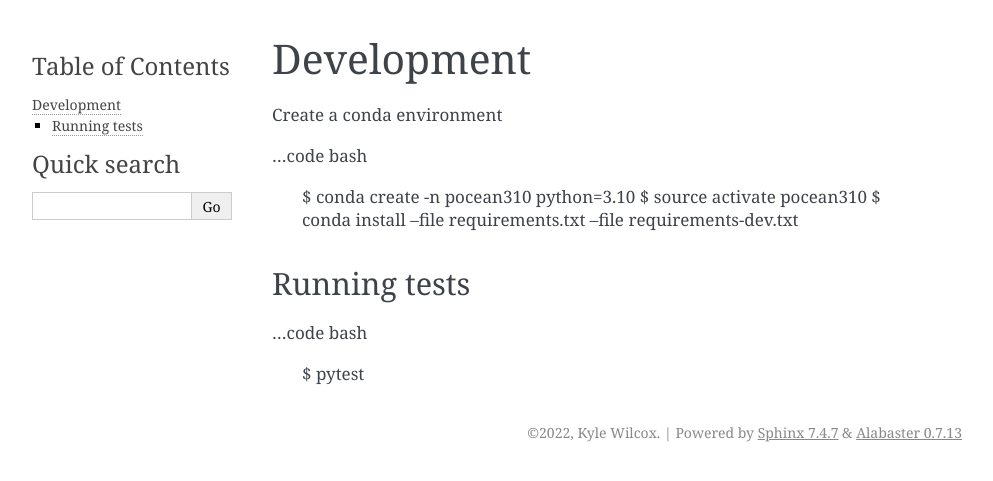
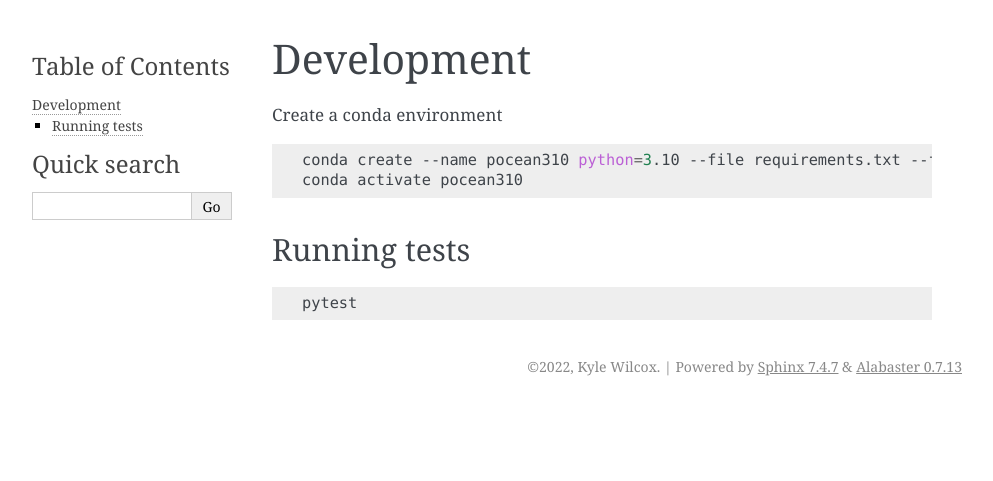
Before and after one commit to pyoceans/pocean-core, a Sphinx documentation site: the page built from docs/development.rst, in a window 1280 px wide. Shown: the top 481 px of the page, without its empty margins (148-1141 px from the left). Built offline with Sphinx 7.4.7, drawn with Linux system fonts in a browser that asks for light colours.

Commit message:
fix code block and streamline instructions

```diff
--- a/docs/development.rst
+++ b/docs/development.rst
@@ -3,16 +3,14 @@ Development
 
 Create a conda environment
 
-...code bash
+.. code-block:: bash
 
-    $ conda create -n pocean310 python=3.10
-    $ source activate pocean310
-    $ conda install --file requirements.txt --file requirements-dev.txt
-
+    conda create --name pocean310 python=3.10 --file requirements.txt --file requirements-dev.txt
+    conda activate pocean310
 
 Running tests
 -------------
 
-...code bash
+.. code-block:: bash
 
-    $ pytest
+    pytest
```
